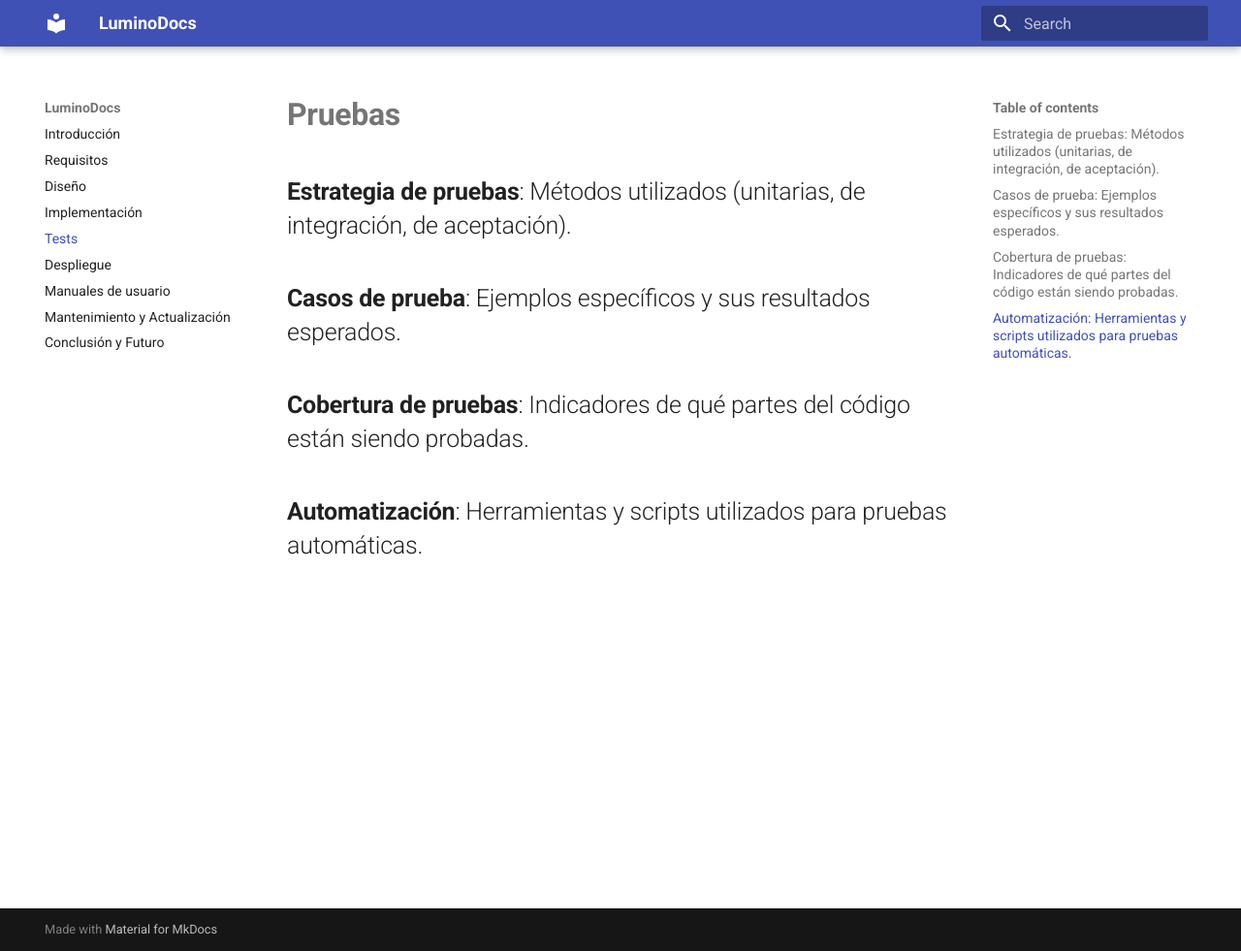
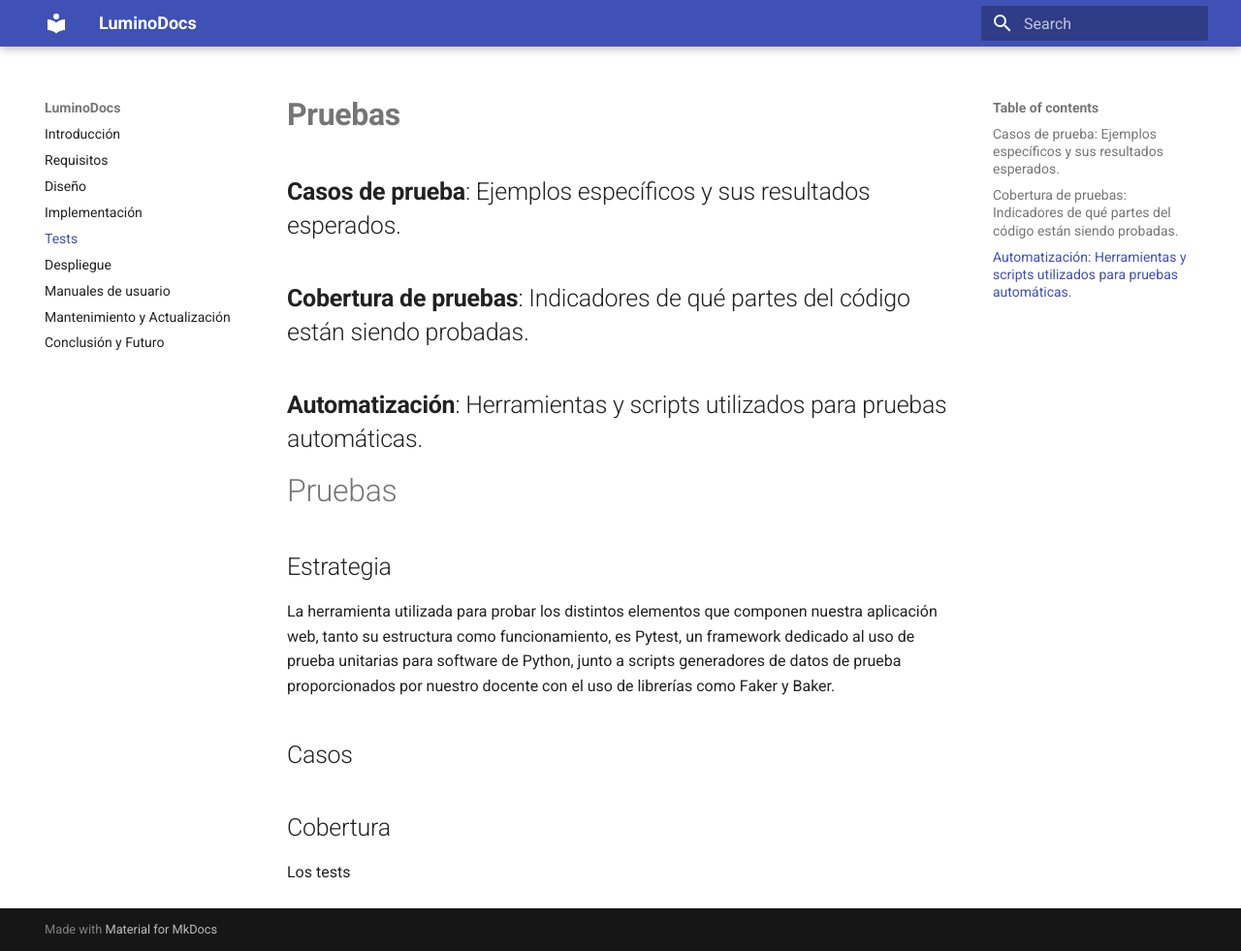
Before and after one commit to Chugani05-JesusLugo2002/LuminoDocs, an MkDocs documentation site: the page built from docs/tests.md, in a window 1280 px wide and 981 px high. Shown: the whole window at 97% size. Built offline with MkDocs 1.6.1 and Material for MkDocs 9.7.7, drawn with Linux system fonts in a browser that asks for light colours.

Commit message:
Actualizar tests.md

```diff
--- a/docs/tests.md
+++ b/docs/tests.md
@@ -1,9 +1,19 @@
 # **Pruebas**
-
-## **Estrategia de pruebas**: Métodos utilizados (unitarias, de integración, de aceptación).
 
 ## **Casos de prueba**: Ejemplos específicos y sus resultados esperados.
 
 ## **Cobertura de pruebas**: Indicadores de qué partes del código están siendo probadas.
 
 ## **Automatización**: Herramientas y scripts utilizados para pruebas automáticas.
+
+# Pruebas
+
+## Estrategia
+
+La herramienta utilizada para probar los distintos elementos que componen nuestra aplicación web, tanto su estructura como funcionamiento, es Pytest, un framework dedicado al uso de prueba unitarias para software de Python, junto a scripts generadores de datos de prueba proporcionados por nuestro docente con el uso de librerías como Faker y Baker.
+
+## Casos
+
+## Cobertura
+
+Los tests
```
